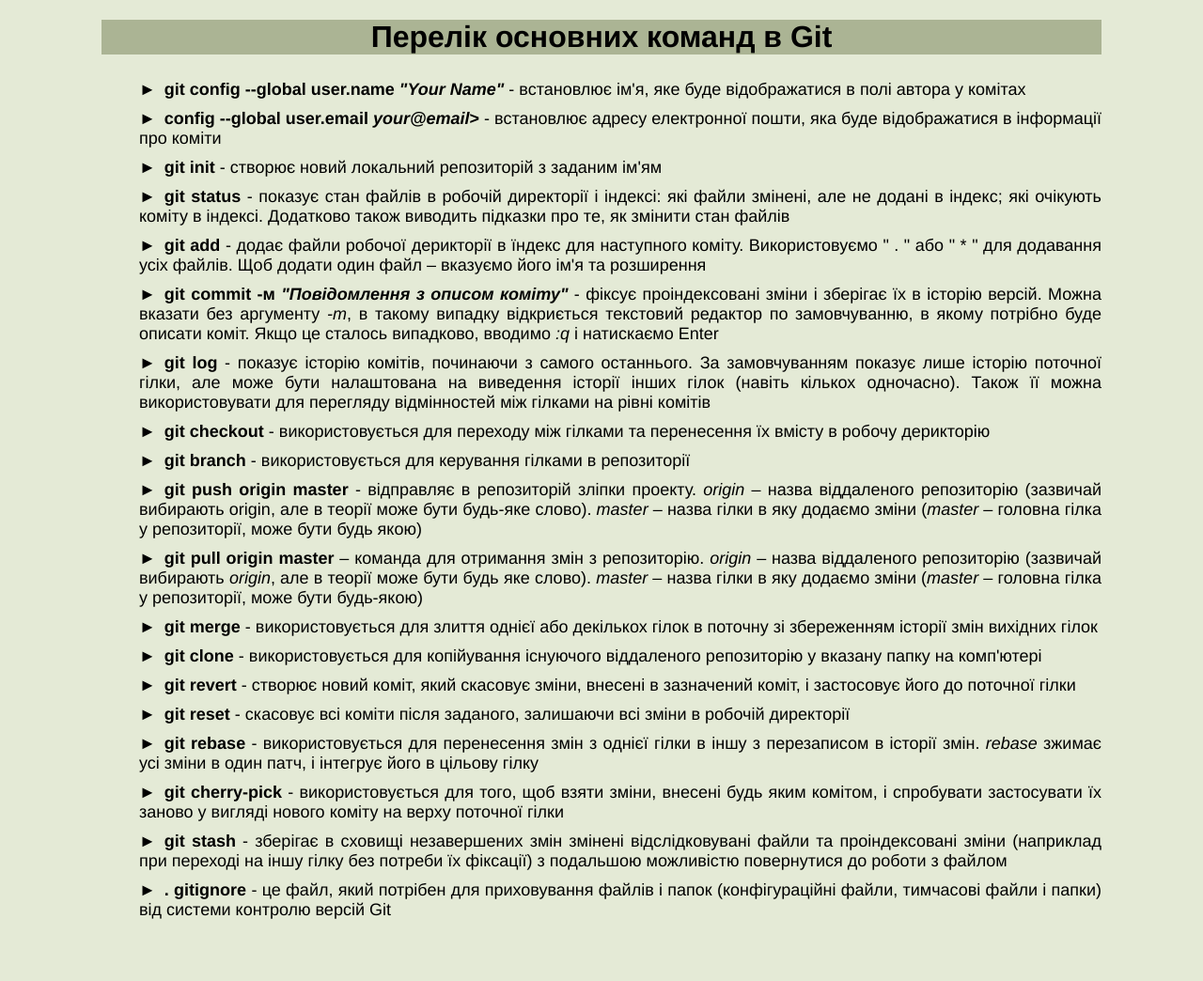
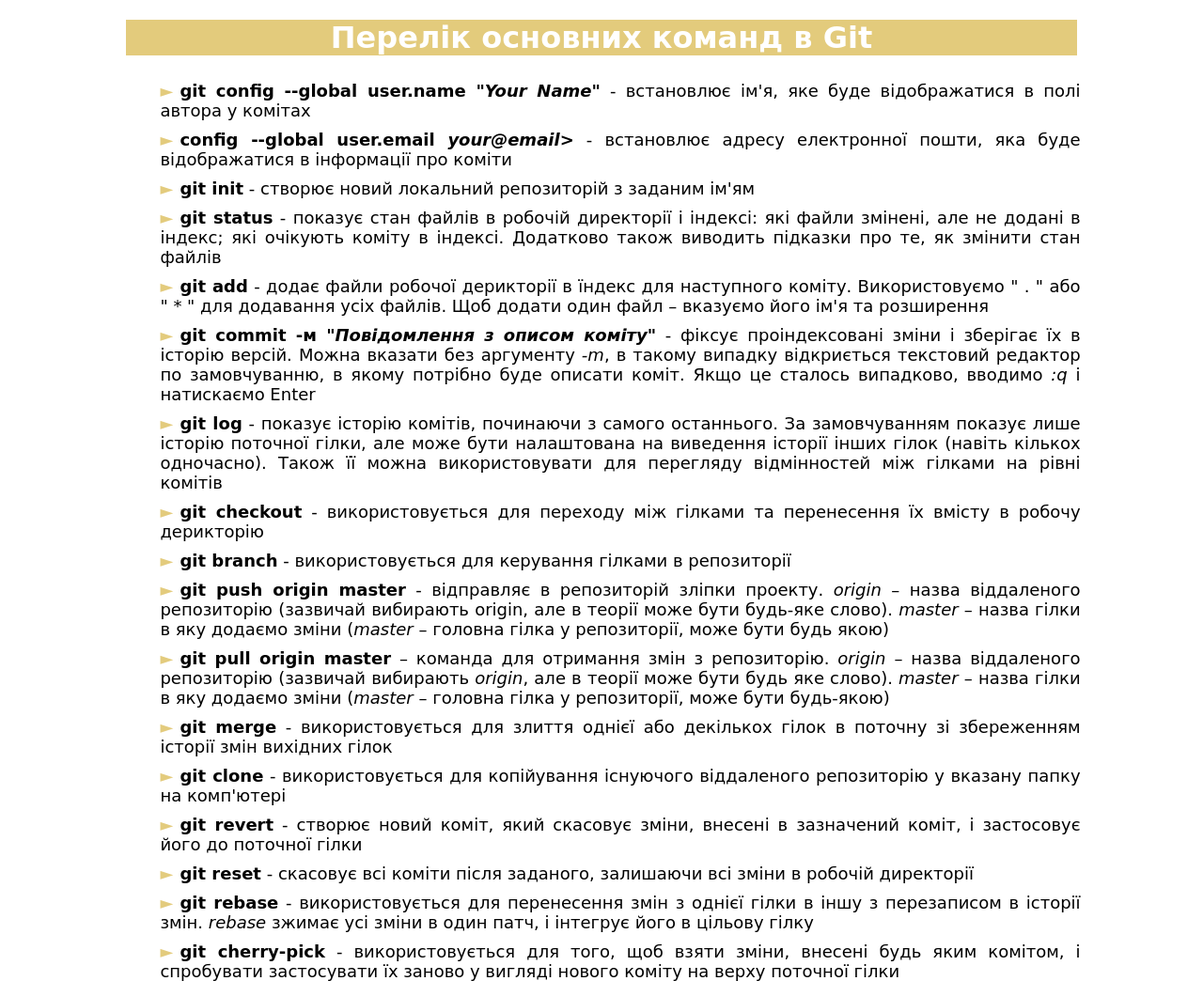
Before and after one commit to OlehMy/OlehMy-hw-1-OlehMykolaichuk, a plain HTML site: page hw-1/index.html in a window 1280 px wide. Shown: the top 1044 px of the page at 94% size. Before the commit the page ends 1002 px from the top, so only its background shows below. Drawn offline with Linux system fonts and the light colour scheme.

Commit message:
Changed style

```diff
--- a/hw-1/index.html
+++ b/hw-1/index.html
@@ -9,15 +9,15 @@
 
     <style>
         body {
-            background-color: rgba(207, 218, 183, 0.555);
-            font-family: "Helvetica", sans-serif;
+            font-family: 'Courgette', cursive;
             text-align: center;
         }
 
         h1 {
-            background-color: rgba(126, 139, 97, 0.555);
-            margin-left: 100px;
-            margin-right: 100px;
+            background-color: rgba(214, 179, 65, 0.685);
+            margin-left: 10%;
+            margin-right: 10%;
+            color: white;
         }
 
         ul {
@@ -28,14 +28,15 @@
 
         li::before {
             content: "►";
-            padding-right: 0.5em;
+            padding-right: 0.4em;
+            color: rgba(214, 179, 65, 0.685)
         }
 
         li {
             padding-top: 5px;
             padding-bottom: 5px;
-            margin-left: 100px;
-            margin-right: 100px;
+            margin-left: 10%;
+            margin-right: 10%;
         }
     </style>
 
```
